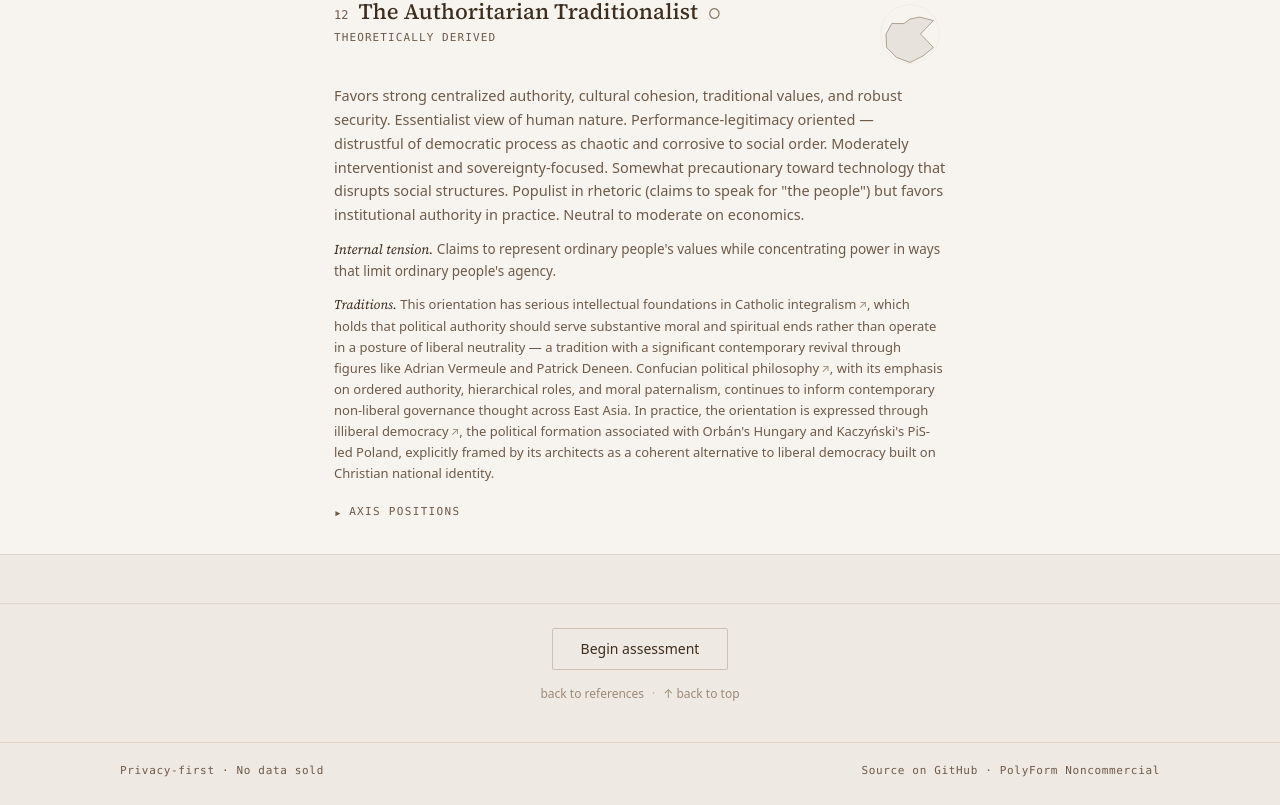
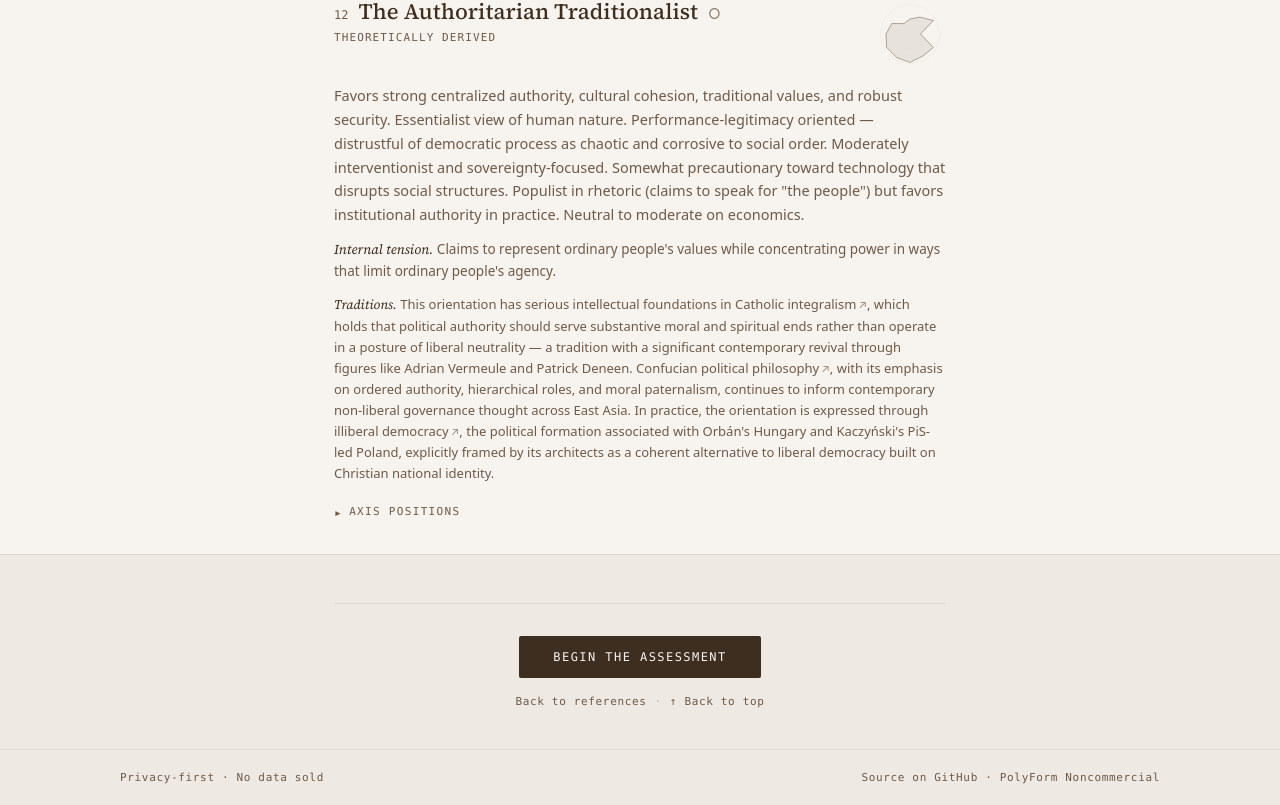
Before and after one commit to WrongerSandwich/governance-compass, a Next.js app: page /archetypes in a window 1280 px wide. Shown: the part 7404-8209 px from the top of the page. Built offline with nearby package versions, Linux system fonts and the light colour scheme.

Commit message:
feat(design): close the archetype reference on the ink assessment CTA

```diff
--- a/src/app/archetypes/page.tsx
+++ b/src/app/archetypes/page.tsx
@@ -11,6 +11,7 @@ import { axes } from "@/data/axes";
 import { ExternalLink, isExternalHref } from "@/components/ExternalLink";
 import { ReturningUserLink } from "@/components/ReturningUserLink";
 import { PageHeader, SpoilerNote } from "@/components/PageHeader";
+import { ReferenceCta } from "@/components/ReferenceCta";
 
 const EMERGENCE_GLYPH: Record<ArchetypeEmergence, string> = {
   empirical: "●",
@@ -341,41 +342,39 @@ export default function ArchetypesPage() {
         ))}
       </div>
 
-      {/* Footer — ghost CTA above a single inline row of tertiary nav links */}
-      <div className="border-t border-border-secondary mt-12 pt-6 text-center">
-        <Link
-          href="/quiz"
-          className="inline-block border border-border-primary text-text-primary py-2.5 px-7 rounded-sharp text-sm font-medium hover:border-text-secondary hover:text-text-primary transition-colors duration-150"
-        >
-          Begin assessment
-        </Link>
-        <nav
-          aria-label="Page navigation"
-          className="mt-4 flex flex-wrap justify-center items-baseline gap-x-2 text-xs text-text-tertiary"
-        >
+      <div className="mx-auto max-w-reference px-6">
+        <ReferenceCta
+          secondary={
+            <>
               <Link
                 href="/references"
-            className="hover:text-text-secondary transition-colors duration-150"
+                className="no-underline hover:text-text-secondary transition-colors duration-150 focus-ring"
               >
-            back to references
+                Back to references
               </Link>
-          <span aria-hidden="true" className="text-text-tertiary/60">·</span>
+              <span aria-hidden="true" className="opacity-40 mx-2">
+                ·
+              </span>
               <a
                 href="#top"
-            className="hover:text-text-secondary transition-colors duration-150"
+                className="no-underline hover:text-text-secondary transition-colors duration-150 focus-ring"
               >
-            ↑ back to top
+                ↑ Back to top
               </a>
               <ReturningUserLink
                 as="span"
-            wrapperClassName="inline-flex items-baseline gap-x-2"
-            className="hover:text-text-secondary transition-colors duration-150"
-            label="← back to your results"
+                wrapperClassName="inline"
+                className="no-underline hover:text-text-secondary transition-colors duration-150 focus-ring"
+                label="← Back to your results"
                 prefix={
-              <span aria-hidden="true" className="text-text-tertiary/60">·</span>
+                  <span aria-hidden="true" className="opacity-40 mx-2">
+                    ·
+                  </span>
                 }
               />
-        </nav>
+            </>
+          }
+        />
       </div>
     </main>
   );
--- a/src/app/globals.css
+++ b/src/app/globals.css
@@ -324,10 +324,10 @@ body {
 /* Archetype :target highlight — used when arriving from /results with #archetype-id.
    Pure CSS so the page stays a server component. Animation is a one-shot rail
    on the left edge, consistent with the restrained motion system. */
-.archetype-entry:target {
+[data-archetype-entry]:target {
   position: relative;
 }
-.archetype-entry:target::before {
+[data-archetype-entry]:target::before {
   content: "";
   position: absolute;
   left: 0;
```
Also changed, not shown: 1 other file (tests, documents, lock files or other folders). Lines whose indentation alone changed are shown as unchanged.
